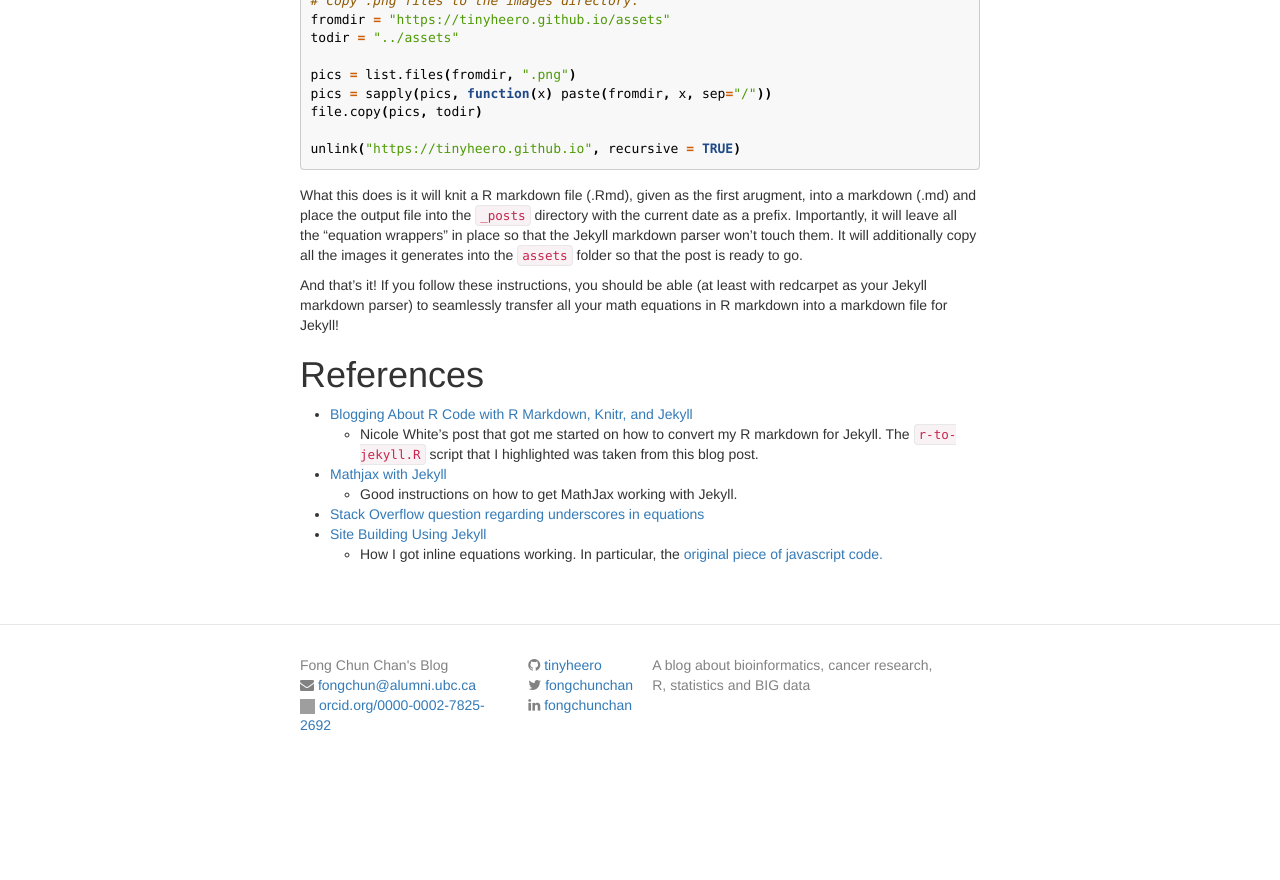
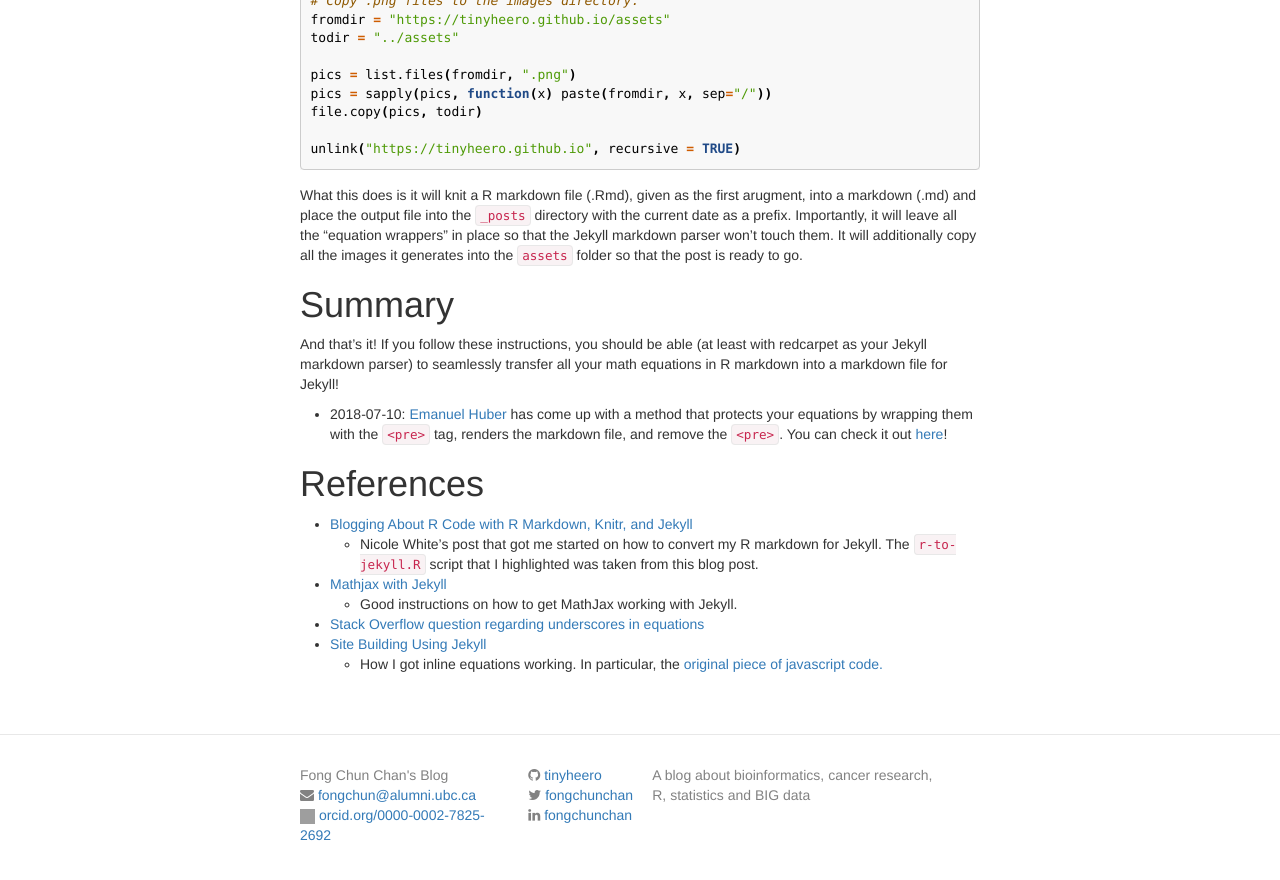
Before and after one commit to tinyheero/tinyheero.github.io, a Jekyll site: the page built from _posts/2015-12-06-rmd-to-jekyll-protect-eqn.md, in a window 1280 px wide and 900 px high, scrolled down 3184 px. Shown: the top 880 px of the window. Built offline with Jekyll 4.4.1, drawn with Linux system fonts in a browser that asks for light colours; nearby versions of some CDN libraries; library files that are not in the unit come from our copies; formulas are drawn with MathJax 3; comment, search, counter and statistics services are not loaded; before the commit the page ends 3974 px from its top, so only the background shows below that; grey boxes are pictures that could not be loaded.

Commit message:
Add Emanuel Huber tip

```diff
--- a/_posts/2015-12-06-rmd-to-jekyll-protect-eqn.md
+++ b/_posts/2015-12-06-rmd-to-jekyll-protect-eqn.md
@@ -131,7 +131,16 @@ unlink("{{ site.url }}", recursive = TRUE)
 
 What this does is it will knit a R markdown file (.Rmd), given as the first arugment, into a markdown (.md) and place the output file into the `_posts` directory with the current date as a prefix. Importantly, it will leave all the "equation wrappers" in place so that the Jekyll markdown parser won't touch them. It will additionally copy all the images it generates into the `assets` folder so that the post is ready to go.
 
-And that's it! If you follow these instructions, you should be able (at least with redcarpet as your Jekyll markdown parser) to seamlessly transfer all your math equations in R markdown into a markdown file for Jekyll!
+# Summary
+
+And that's it! If you follow these instructions, you should be able (at least
+with redcarpet as your Jekyll markdown parser) to seamlessly transfer all your
+math equations in R markdown into a markdown file for Jekyll!
+
+* 2018-07-10: [Emanuel Huber](https://emanuelhuber.github.io/) has come up with
+a method that protects your equations by wrapping them with the `<pre>` tag,
+renders the markdown file, and remove the `<pre>`. You can check it out
+[here](https://gist.github.com/emanuelhuber/11835e6840868029d7c4721b7f7bf465)!
 
 # References
 
```
